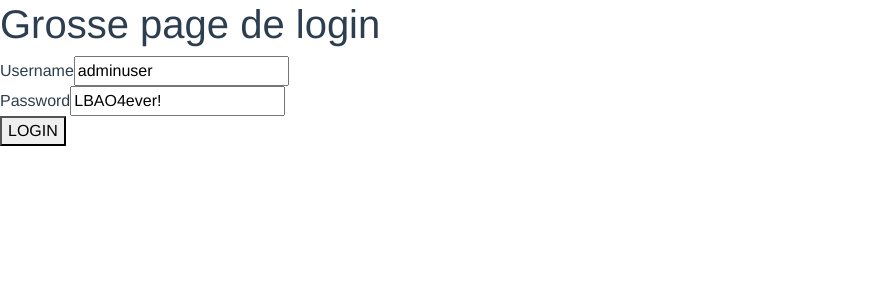
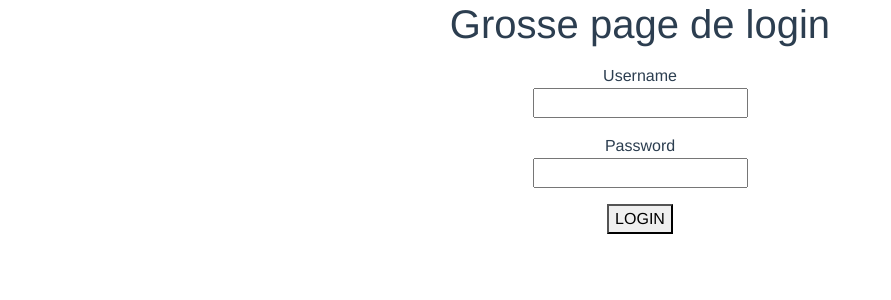
Before and after one commit to spitbustr/baseball_sportspress_app, a Vue app: page /login in a window 1280 px wide. Shown: the top 300 px of the page, without its empty margins (0-891 px from the left). Built offline with nearby package versions, Linux system fonts and the light colour scheme; what @meforma/vue-toaster would draw is missing.

Commit message:
Removed Login c

```diff
--- a/public/index.html
+++ b/public/index.html
@@ -4,6 +4,7 @@
     <meta charset="utf-8">
     <meta http-equiv="X-UA-Compatible" content="IE=edge">
     <meta name="viewport" content="width=device-width,initial-scale=1.0">
+    <meta name="robots" content="noindex, nofollow">
     <link rel="icon" href="<%= BASE_URL %>favicon.ico">
     <title><%= htmlWebpackPlugin.options.title %></title>
   </head>
--- a/src/views/Login.vue
+++ b/src/views/Login.vue
@@ -1,15 +1,17 @@
 <template>
-    <h1>Grosse  page de login</h1>
-    <div>
-        <div>
-            <label for="username">Username</label>
-            <input id="username" v-model="payload.username"/>
+    <div class="text-center">
+        <h1>Grosse  page de login</h1>
+        <div class="mt-3">
+            <div>
+                <label for="username">Username</label><br>
+                <input id="username" v-model="payload.username"/>
+            </div>
+            <div class="mt-3">
+                <label for="password">Password</label><br>
+                <input id="password" type="password" v-model="payload.password">
+            </div>
+            <button @click="login()" class="mt-3">LOGIN</button>
         </div>
-        <div>
-            <label for="password">Password</label>
-            <input id="password" v-model="payload.password">
-        </div>
-        <button @click="login()">LOGIN</button>
     </div>
 </template>
 <script>
@@ -19,8 +21,8 @@ export default {
     data() {
         return {
             payload: {
-                username: "adminuser",
-                password: "LBAO4ever!",
+                username: "",
+                password: "",
             }
         }
     },
```
Also changed, not shown: public/robots.txt (added).
